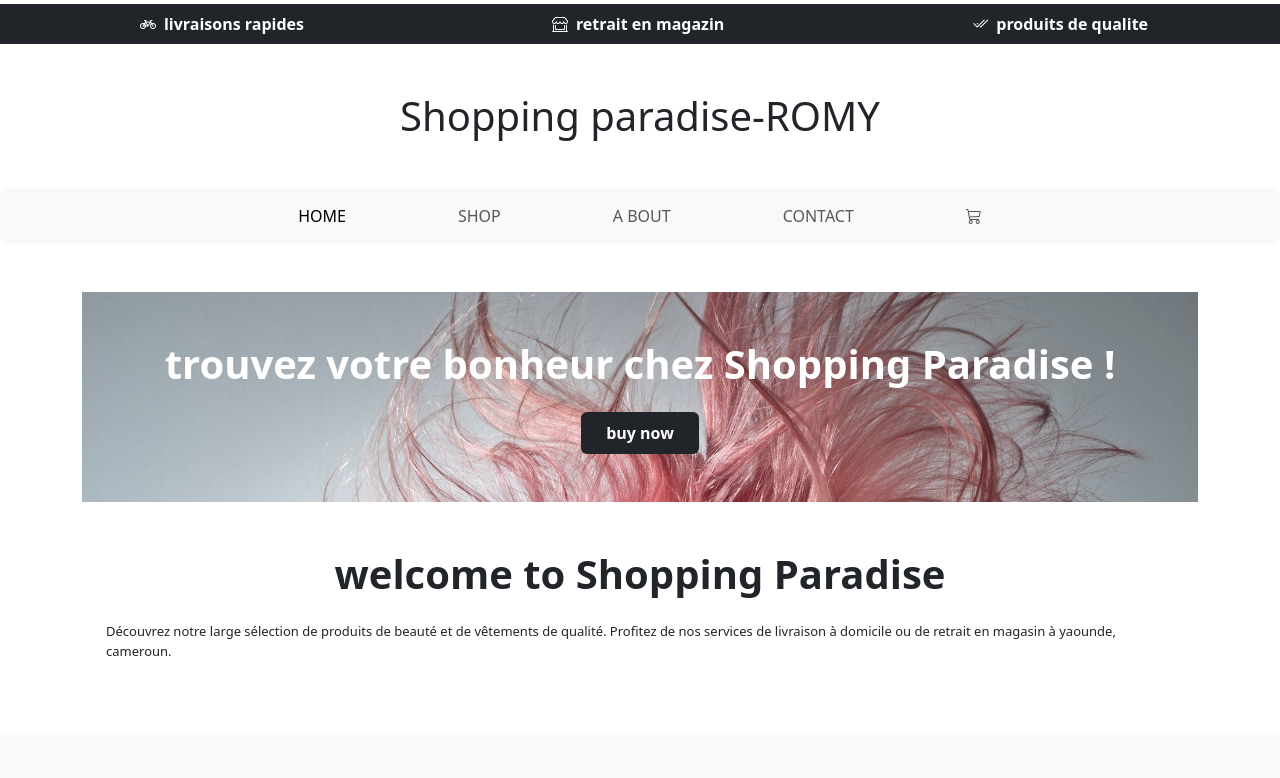
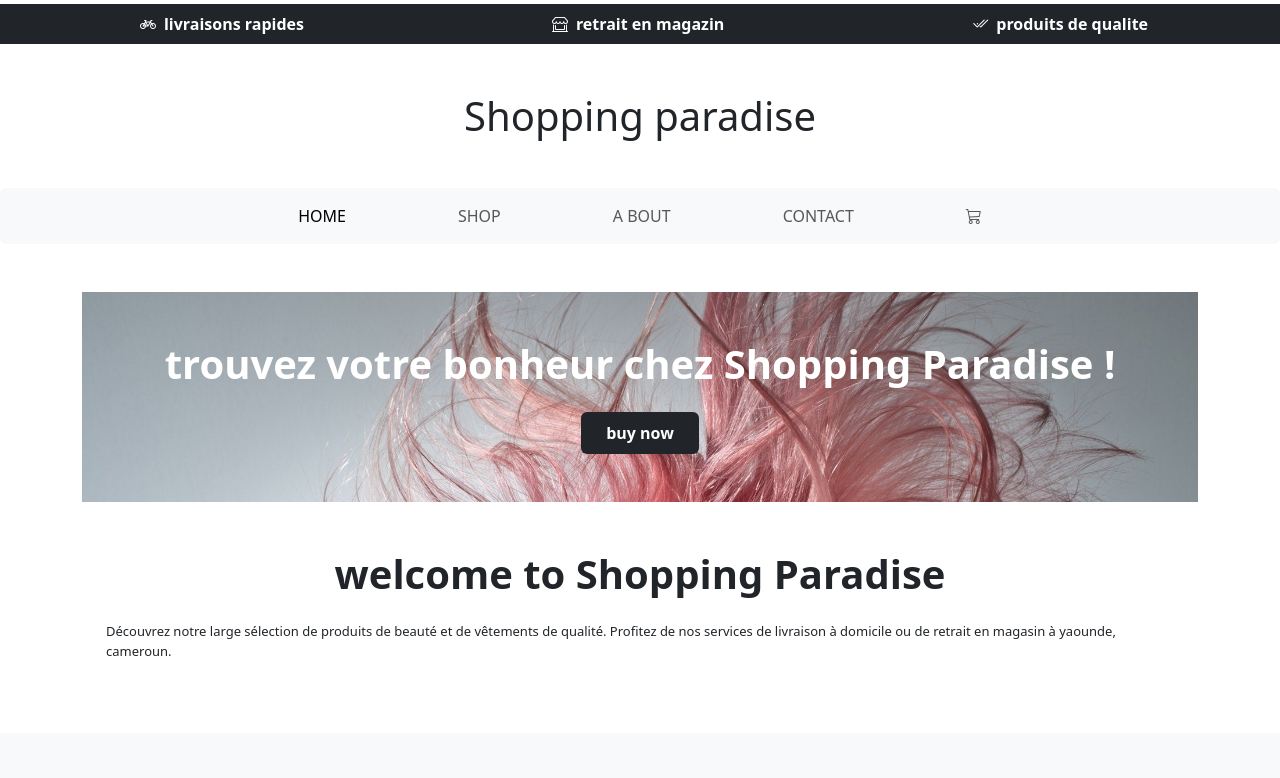
Before and after one commit to Alan-tueur/shopping-paradise, a website: page index.html in a window 1280 px wide. Shown: the top 778 px of the page. Drawn offline with nearby package versions, Linux system fonts and the light colour scheme.

Commit message:
Update index.html

```diff
--- a/index.html
+++ b/index.html
@@ -41,7 +41,7 @@
             </div>
             <div class="container">
                 <div class="text-center">
-                    <h1 class="m-5">Shopping paradise-ROMY</h1>
+                    <h1 class="m-5">Shopping paradise</h1>
                 </div>
             </div>
 <!-- ========== Start navbar ========== -->
```
